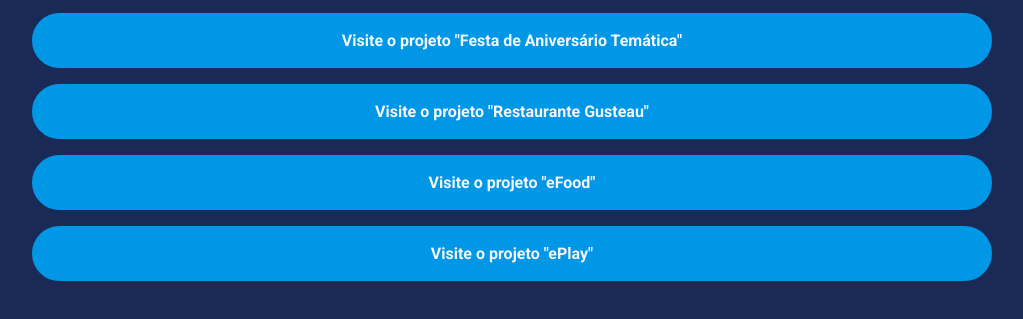
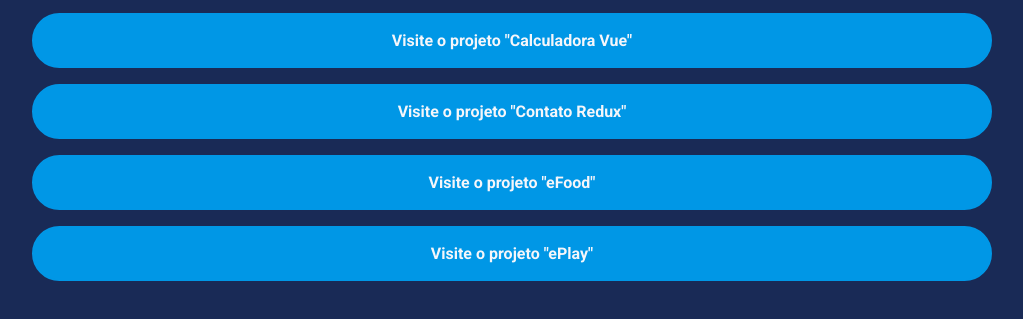
Before and after one commit to AugustoSGSantos/portfolio-pessoal, a website: page index.html in a window 1280 px wide. Shown: the part 421-740 px from the top of the page, without its empty margins (128-1151 px from the left). Drawn offline with Linux system fonts and the light colour scheme.

Commit message:
atualizando projetos

```diff
--- a/index.html
+++ b/index.html
@@ -46,13 +46,13 @@
                     </a>
                 </li>
                 <li class="projects-list-item">
-                    <a href="https://aniversario-met-gala.vercel.app/">
-                        Visite o projeto "Festa de Aniversário Temática"
+                    <a href="https://vue-calculadora-ashen.vercel.app/">
+                        Visite o projeto "Calculadora Vue"
                     </a>
                 </li>
                 <li class="projects-list-item">
-                    <a href="https://restaurante-gusteau.vercel.app/">
-                        Visite o projeto "Restaurante Gusteau"
+                    <a href="https://redux-contatos-phi.vercel.app/">
+                        Visite o projeto "Contato Redux"
                     </a>
                 </li>
                 <li class="projects-list-item">
```
